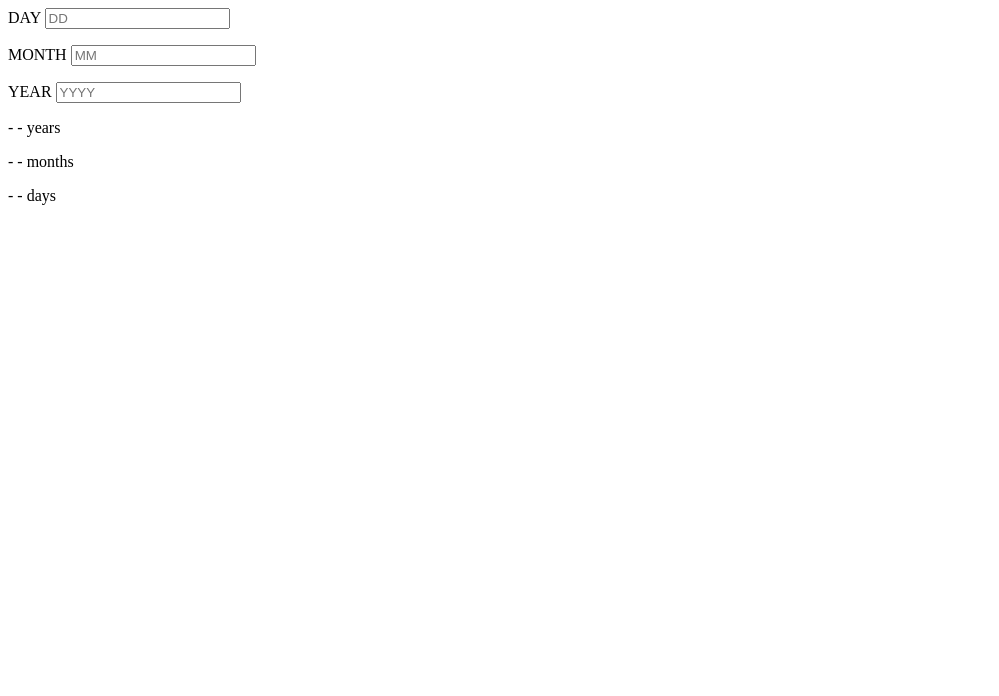
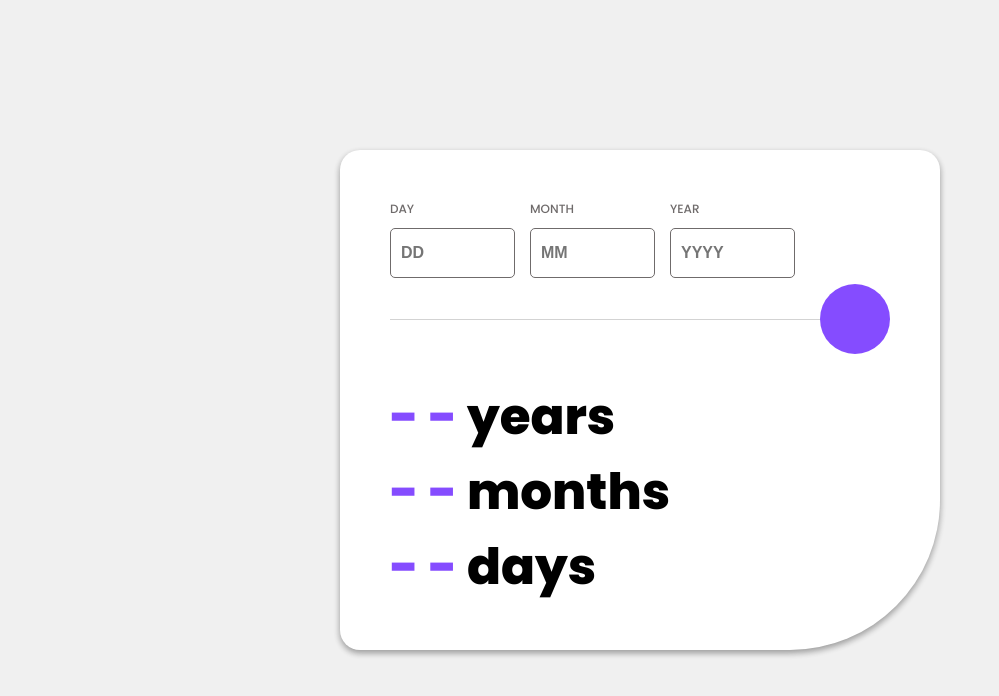
Before and after one commit to ArshiyaASM/age-calculator-app, a plain HTML site: page index.html in a window 1280 px wide. Shown: the whole page, without its empty margins (0-999 px from the left). Drawn offline with nearby package versions, Linux system fonts and the light colour scheme.

Commit message:
last version

```diff
--- a/index.html
+++ b/index.html
@@ -4,10 +4,10 @@
     <meta charset="UTF-8">
     <meta name="viewport" content="width=device-width, initial-scale=1.0">
     <title>Document</title>
-    <link rel="stylesheet" href="project10.css">
-    <link rel="stylesheet" href="project10_responsive.css">
+    <link rel="stylesheet" href="style.css">
+    <link rel="stylesheet" href="responsive.css">
     <script defer src="https://cdnjs.cloudflare.com/ajax/libs/moment.js/2.30.1/moment.min.js"></script>
-    <script defer src="project10.js"></script>
+    <script defer src="app.js"></script>
 </head>
 <body>
     <div class="container">
--- a/responsive.css
+++ b/responsive.css
@@ -40,6 +40,17 @@
 
     .container .top {
         height: 30%;
+    }
+
+    .container {
+        width: 600px;
+        height: 500px;
+        box-shadow: rgba(0, 0, 0, 0.16) 0px 3px 6px, rgba(0, 0, 0, 0.23) 0px 3px 6px;
+        border-radius: 20px;
+        border-bottom-right-radius: 150px;
+        background-color: hsl(0, 0%, 100%);
+        padding: 50px;
+
     }
 
 }
--- a/style.css
+++ b/style.css
@@ -18,13 +18,13 @@ body {
 }
 
 .container {
-    width: 600px;
+    width: 400px;
     height: 500px;
     box-shadow: rgba(0, 0, 0, 0.16) 0px 3px 6px, rgba(0, 0, 0, 0.23) 0px 3px 6px;
     border-radius: 20px;
     border-bottom-right-radius: 150px;
     background-color: hsl(0, 0%, 100%);
-    padding: 50px;
+    padding: 30px;
 
 }
 
```
